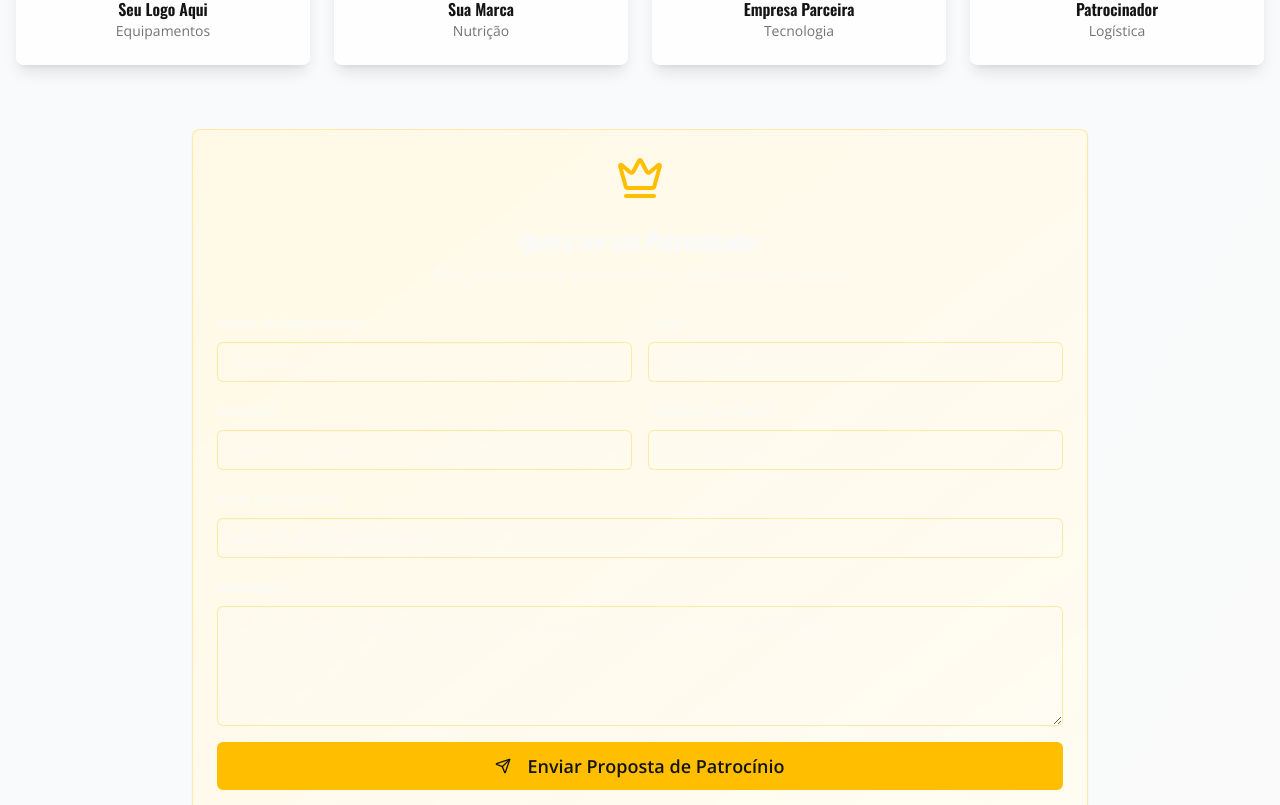
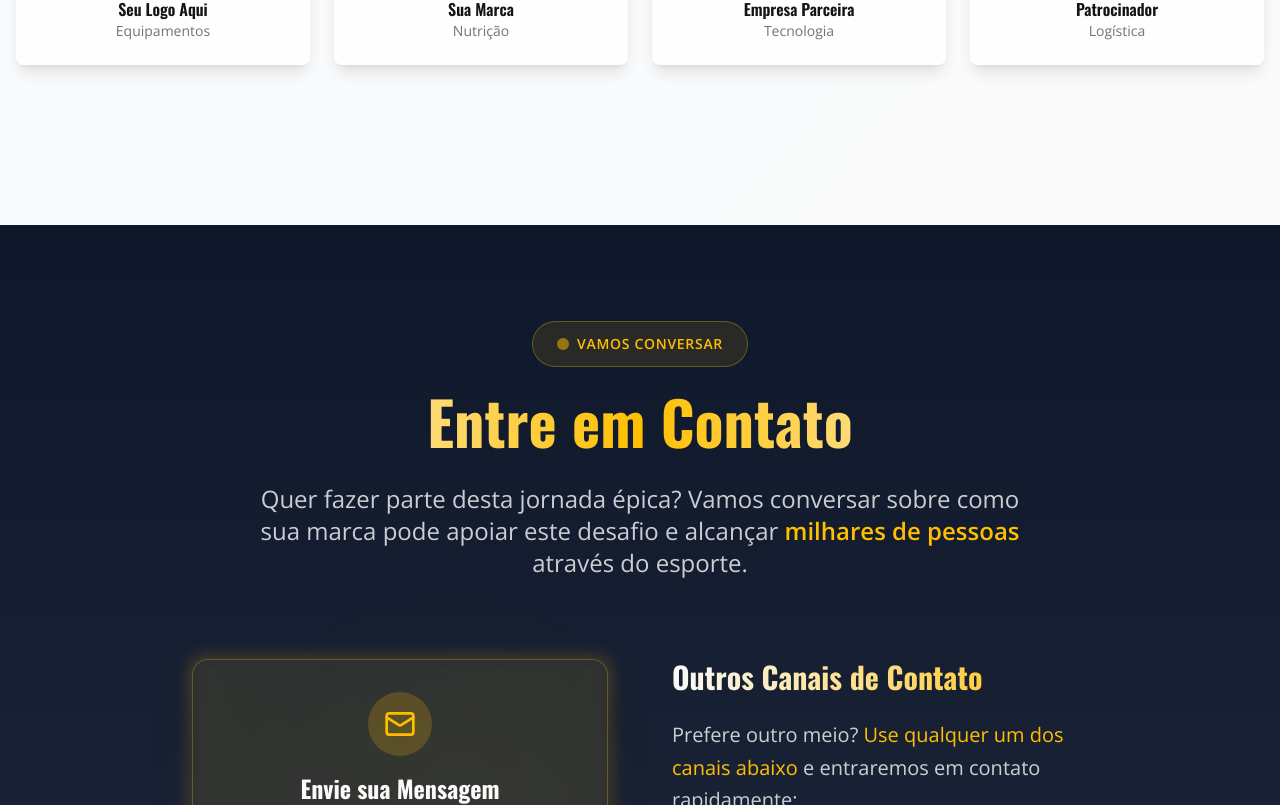
Before and after one commit to joelsondepaula/longao-road-ahead-27, a React (Vite) app: page / in a window 1280 px wide. Shown: the part 7055-7860 px from the top of the page. Built offline with nearby package versions, Linux system fonts and the light colour scheme.

Commit message:
Remove sponsorship form
Removed the sponsorship form from the website and adjusted the layout to eliminate any resulting blank space.

```diff
--- a/src/components/Support.tsx
+++ b/src/components/Support.tsx
@@ -3,7 +3,7 @@ import { Button } from "@/components/ui/button";
 import { Badge } from "@/components/ui/badge";
 import { Crown, Award, Medal, Heart, Bike, Plane, Star, Shield, Zap, TrendingUp, Users, Globe, Camera, Target } from "lucide-react";
 import { useState, useEffect } from "react";
-import SponsorshipForm from "./SponsorshipForm";
+
 const Support = () => {
   const [animatedCounts, setAnimatedCounts] = useState({
     impressions: 0,
@@ -267,10 +267,6 @@ const Support = () => {
           </div>
         </div>
 
-        {/* Sponsorship Form */}
-        <div className="max-w-4xl mx-auto">
-          <SponsorshipForm />
-        </div>
       </div>
     </section>;
 };
```
